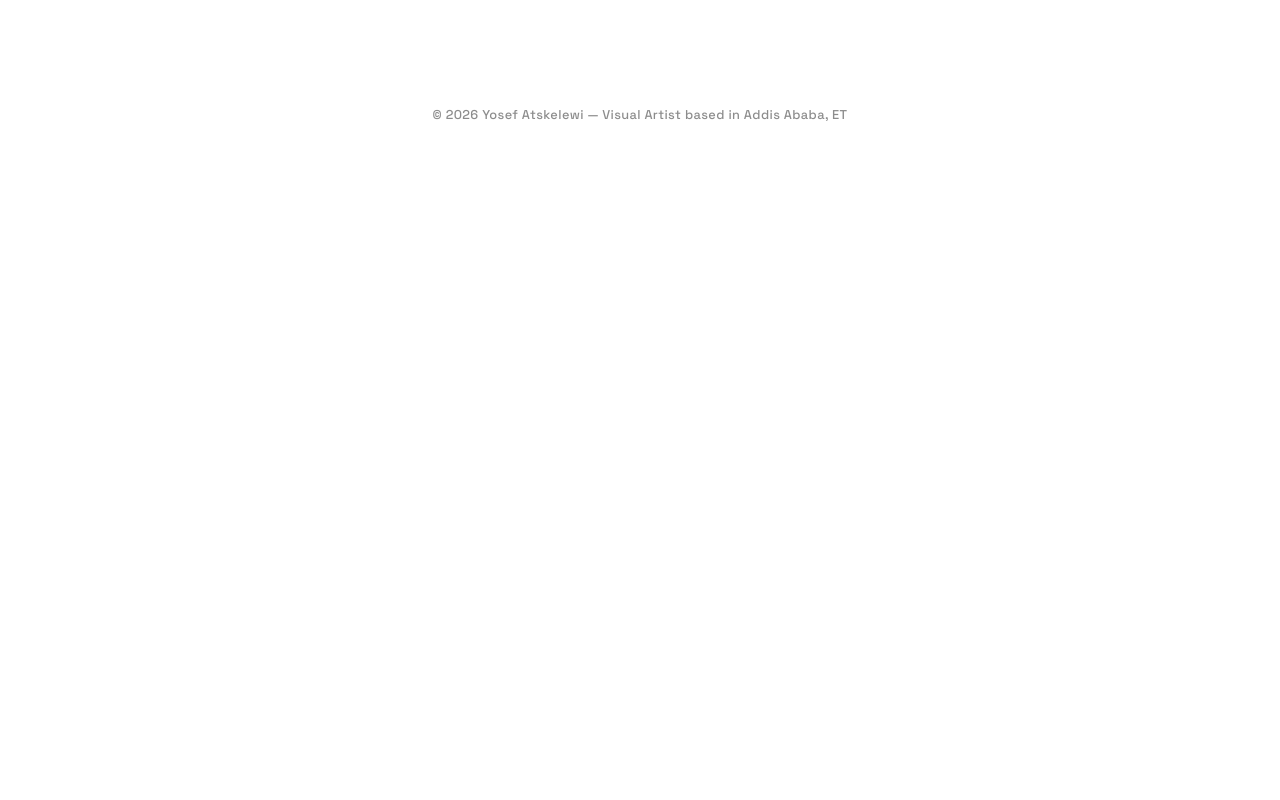
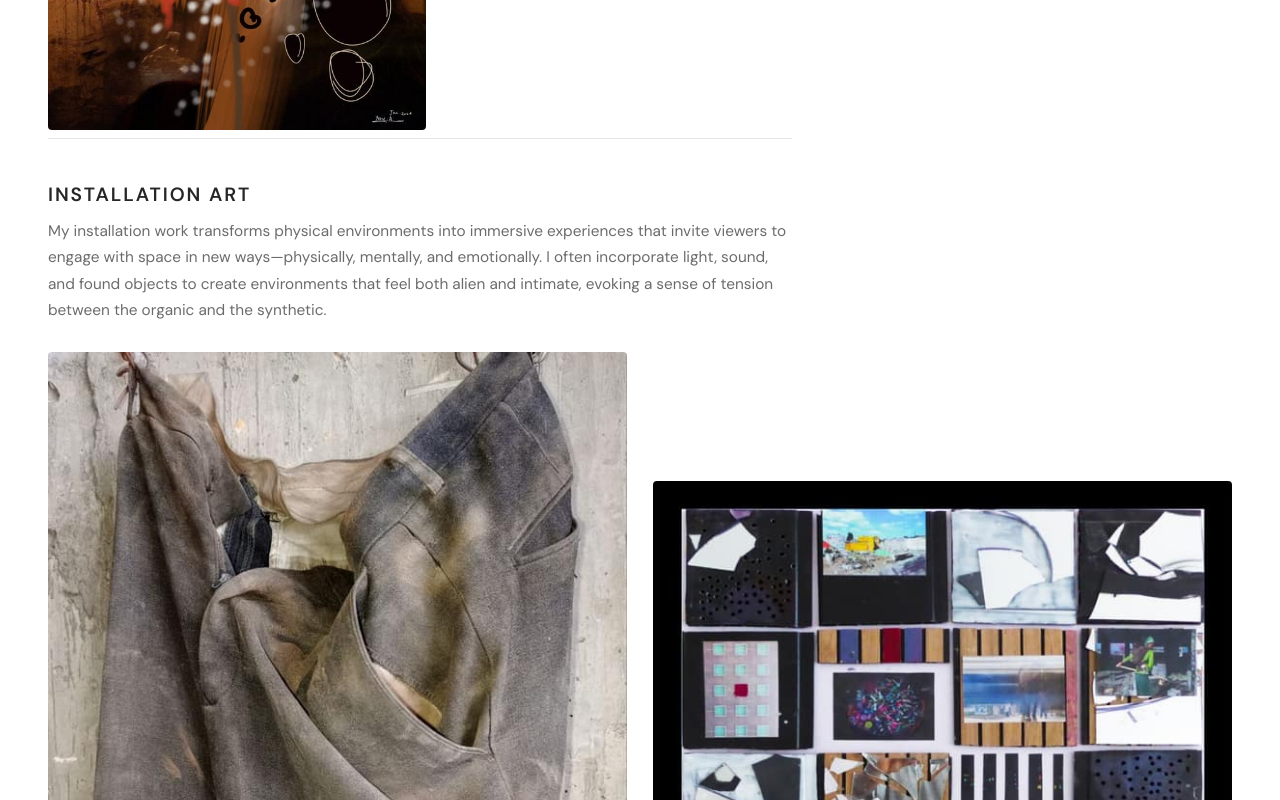
Before and after one commit to TallYoda/Yoseph, a React (Vite) app: page /works in a window 1280 px wide. Shown: the part 6180-6980 px from the top of the page. Before the commit the page ends 6365 px from the top, so only its background shows below. Built offline with nearby package versions, Linux system fonts and the light colour scheme.

Commit message:
Add category section headers to Works and fix grid ordering so descriptors stay above each group.
Co-authored-by: Cursor <cursoragent@cursor.com>

```diff
--- a/src/components/gallery/GalleryGrid.tsx
+++ b/src/components/gallery/GalleryGrid.tsx
@@ -1,22 +1,80 @@
-import type { Artwork } from '../../types/artwork'
+import type { FilterValue } from '../../hooks/useFilter'
+import type { Artwork, ArtworkCategory } from '../../types/artwork'
 import ArtworkCard from './ArtworkCard'
+import WorksCategoryIntro from './WorksCategoryIntro'
 
 type GalleryGridProps = {
   artworks: Artwork[]
+  filter: FilterValue
   isFiltering: boolean
   onSelect: (artwork: Artwork) => void
   showInstallationDetails?: boolean
 }
 
+const CATEGORY_ORDER: ArtworkCategory[] = [
+  'painting',
+  'digital',
+  'installation',
+]
+
+type CategoryGroup = {
+  category: ArtworkCategory
+  artworks: Artwork[]
+}
+
+function buildCategoryGroups(
+  artworks: Artwork[],
+  filter: FilterValue,
+): CategoryGroup[] {
+  if (filter === 'all') {
+    const groups: CategoryGroup[] = []
+
+    for (const category of CATEGORY_ORDER) {
+      const categoryArtworks = artworks.filter(
+        (artwork) => artwork.category === category,
+      )
+      if (categoryArtworks.length > 0) {
+        groups.push({ category, artworks: categoryArtworks })
+      }
+    }
+
+    return groups
+  }
+
+  const categoryMap: Record<Exclude<FilterValue, 'all'>, ArtworkCategory> = {
+    digital: 'digital',
+    installation: 'installation',
+  }
+
+  const category = categoryMap[filter]
+  if (artworks.length === 0) return []
+
+  return [{ category, artworks }]
+}
+
 export default function GalleryGrid({
   artworks,
+  filter,
   isFiltering,
   onSelect,
   showInstallationDetails = false,
 }: GalleryGridProps) {
+  const groups = buildCategoryGroups(artworks, filter)
+
   return (
-    <div className={`works-grid ${isFiltering ? 'is-filtering' : ''}`}>
-      {artworks.map((artwork, index) => {
+    <div className={`works-categories ${isFiltering ? 'is-filtering' : ''}`}>
+      {groups.map((group, groupIndex) => (
+        <section
+          key={group.category}
+          className="works-category-group"
+          aria-label={group.category}
+        >
+          <WorksCategoryIntro
+            category={group.category}
+            isFirst={groupIndex === 0}
+          />
+          <div className="works-grid">
+            {group.artworks.map((artwork, index) => {
               const position = index % 5
               const colSpan = position < 2 ? 3 : 2
 
@@ -32,5 +90,8 @@ export default function GalleryGrid({
               )
             })}
           </div>
+        </section>
+      ))}
+    </div>
   )
 }
--- /dev/null
+++ b/src/components/gallery/WorksCategoryIntro.tsx
@@ -0,0 +1,23 @@
+import { workSections } from '../../data/workSections'
+import type { ArtworkCategory } from '../../types/artwork'
+
+type WorksCategoryIntroProps = {
+  category: ArtworkCategory
+  isFirst?: boolean
+}
+
+export default function WorksCategoryIntro({
+  category,
+  isFirst = false,
+}: WorksCategoryIntroProps) {
+  const section = workSections[category]
+
+  return (
+    <div
+      className={`works-category-intro${isFirst ? ' works-category-intro--first' : ''}`}
+    >
+      <h3>{section.title}</h3>
+      {section.description && <p>{section.description}</p>}
+    </div>
+  )
+}
--- /dev/null
+++ b/src/data/workSections.ts
@@ -0,0 +1,20 @@
+import type { ArtworkCategory } from '../types/artwork'
+
+export type WorkSection = {
+  title: string
+  description?: string
+}
+
+export const workSections: Record<ArtworkCategory, WorkSection> = {
+  painting: {
+    title: 'Paintings'
+  },
+  digital: {
+    title: 'Digital Art',
+    description: 'In my digital abstract paintings, I use generative tools and digital manipulation to explore themes of fragmentation, memory, and transformation. These works are visual meditations on the flow of information, the instability of identity, and the blurring boundaries between the real and the virtual. I’m particularly drawn to how abstraction allows for openness and multiplicity—each piece acts as a kind of digital diary, layered with texture, rhythm, and code'
+  },
+  installation: {
+    title: 'Installation Art',
+    description: 'My installation work transforms physical environments into immersive experiences that invite viewers to engage with space in new ways—physically, mentally, and emotionally. I often incorporate light, sound, and found objects to create environments that feel both alien and intimate, evoking a sense of tension between the organic and the synthetic.'
+  }
+} as Record<ArtworkCategory, WorkSection>
--- a/src/sections/WorksSection.tsx
+++ b/src/sections/WorksSection.tsx
@@ -29,6 +29,7 @@ export default function WorksSection() {
 
       <GalleryGrid
         artworks={visibleArtworks}
+        filter={selectedFilter}
         isFiltering={isFiltering}
         onSelect={openArtwork}
         showInstallationDetails={selectedFilter === 'installation'}
--- a/src/styles/global.css
+++ b/src/styles/global.css
@@ -339,19 +339,56 @@ textarea {
   text-decoration-thickness: 2px;
 }
 
-.works-grid {
+.works-categories {
   max-width: 1200px;
   margin: 0 auto;
+  transition: opacity 0.25s ease, transform 0.25s ease;
+}
+
+.works-categories.is-filtering {
+  opacity: 0;
+  transform: scale(0.985);
+}
+
+.works-category-group + .works-category-group {
+  margin-top: 0.5rem;
+}
+
+.works-grid {
   display: grid;
   grid-template-columns: repeat(6, minmax(0, 1fr));
   gap: clamp(16px, 2vw, 28px);
   grid-auto-flow: dense;
-  transition: opacity 0.25s ease, transform 0.25s ease;
 }
 
-.works-grid.is-filtering {
-  opacity: 0;
-  transform: scale(0.985);
+.works-category-intro {
+  max-width: 68ch;
+  padding-top: 2.75rem;
+  margin: 0.25rem 0 1.75rem;
+  border-top: 1px solid rgba(0, 0, 0, 0.1);
+}
+
+.works-category-intro--first {
+  padding-top: 0;
+  margin-top: 0;
+  border-top: none;
+}
+
+.works-category-intro h3 {
+  margin: 0 0 0.75rem;
+  font-size: clamp(1rem, 2.2vw, 1.2rem);
+  font-weight: 700;
+  letter-spacing: 0.1em;
+  line-height: 1.2;
+  text-transform: uppercase;
+}
+
+.works-category-intro p {
+  margin: 0;
+  color: rgba(0, 0, 0, 0.58);
+  font-size: 0.96rem;
+  font-weight: var(--weight-body);
+  line-height: 1.72;
 }
 
 .work-card {
```
Also changed, not shown: scripts/process-yoseph-assets.mjs (+43 -0 lines). Lines whose indentation alone changed are shown as unchanged.
